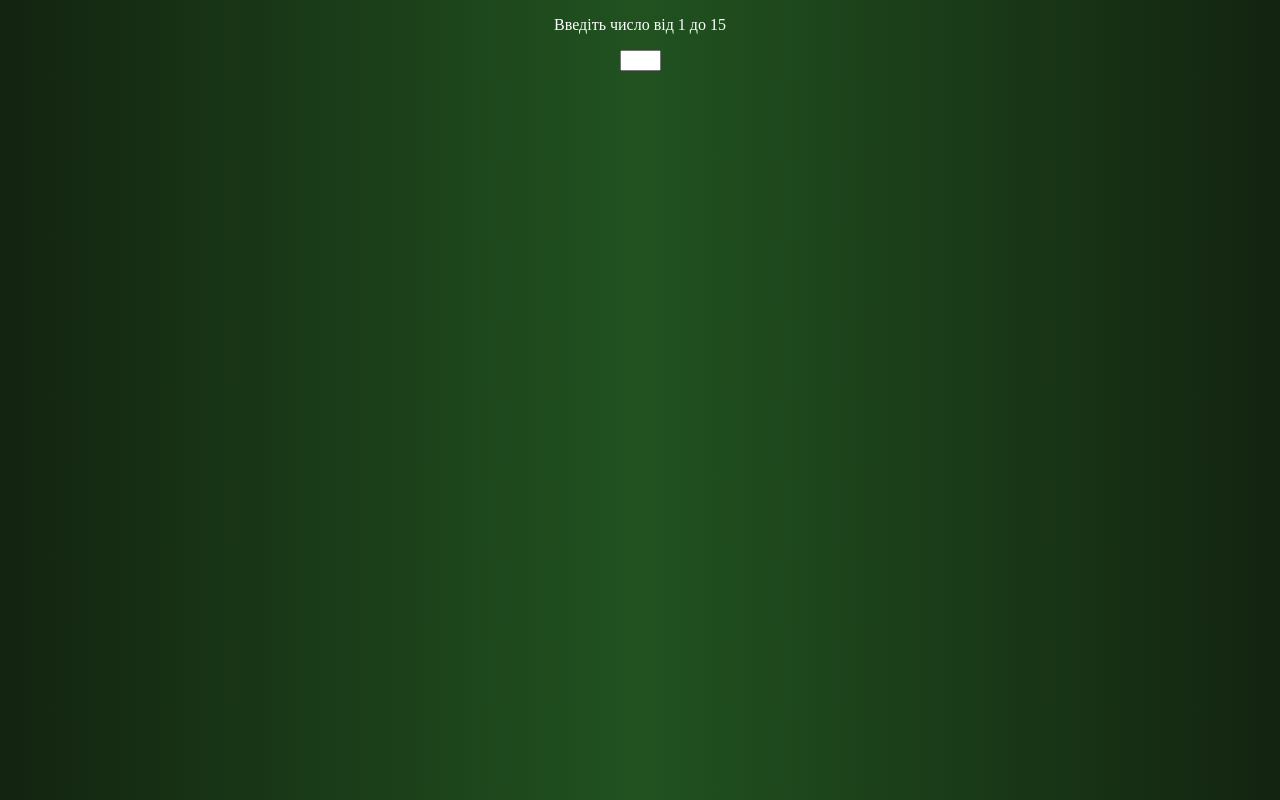
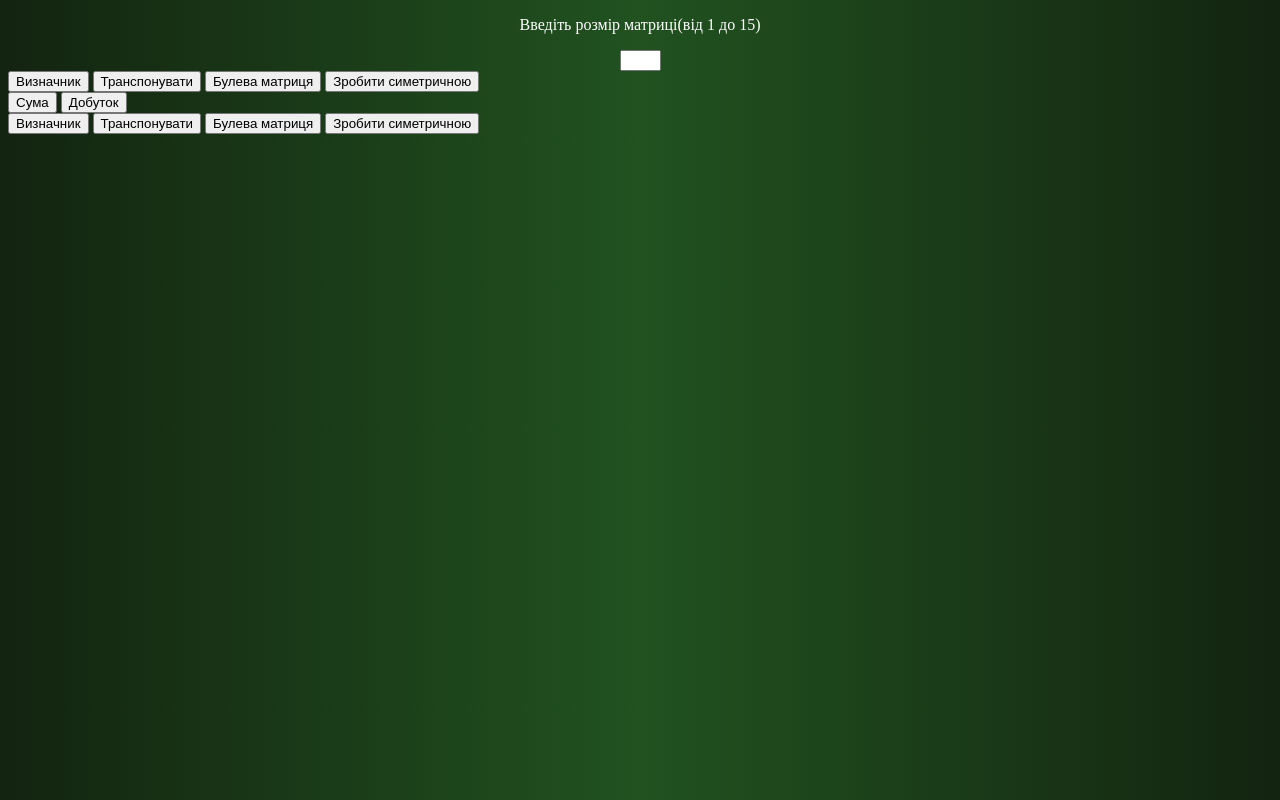
Before and after one commit to Storkki/MatrixCalculator, a website: page public/pages/matrix.html in a window 1280 px wide. Drawn offline with Linux system fonts and the light colour scheme.

Commit message:
Added GUI

```diff
--- a/public/pages/matrix.html
+++ b/public/pages/matrix.html
@@ -10,9 +10,30 @@
 </head>
 <body>
     <div>
-        <p id="header">Введіть число від 1 до 15</p>
+        <p id="header">Введіть розмір матриці(від 1 до 15)</p>
         <input id="matrixSize" type="number" min="1" max="15" maxlength="2" oninput="calculatorInterface.onChange()">
     </div>
     <div class="inputMatrix"></div>
+
+    <div class="interactionWithMatrix">
+        <div class="firstMatrixButtons">
+            <button onclick="calculatorInterface.doOperation('det', 'firstMatrix')">Визначник</button>
+            <button onclick="calculatorInterface.doOperation('transposition', 'firstMatrix')">Транспонувати</button>
+            <button onclick="calculatorInterface.doOperation('toBoolean', 'firstMatrix')">Булева матриця</button>
+            <button onclick="calculatorInterface.doOperation('symmetric', 'firstMatrix')">Зробити симетричною</button>
+        </div>
+
+        <div class="generalButtons">
+            <button onclick="calculatorInterface.doOperation('sum')">Сума</button>
+            <button onclick="calculatorInterface.doOperation('multiply')">Добуток</button>
+        </div>
+
+        <div class="secondMatrixButtons">
+            <button onclick="calculatorInterface.doOperation('det', 'secondMatrix')">Визначник</button>
+            <button onclick="calculatorInterface.doOperation('transposition', 'secondMatrix')">Транспонувати</button>
+            <button onclick="calculatorInterface.doOperation('toBoolean', 'secondMatrix')">Булева матриця</button>
+            <button onclick="calculatorInterface.doOperation('symmetric', 'secondMatrix')">Зробити симетричною</button>
+        </div>
+    </div>
 </body>
 </html>
```
